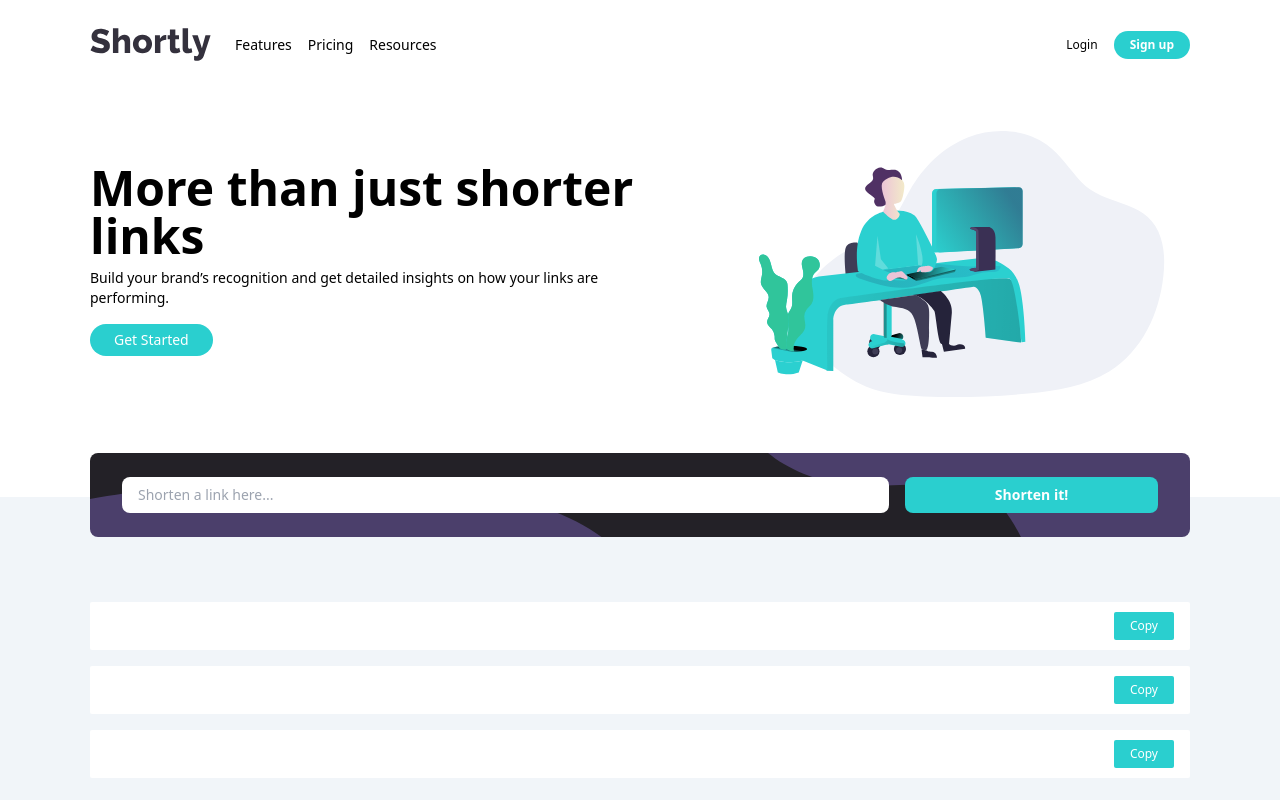
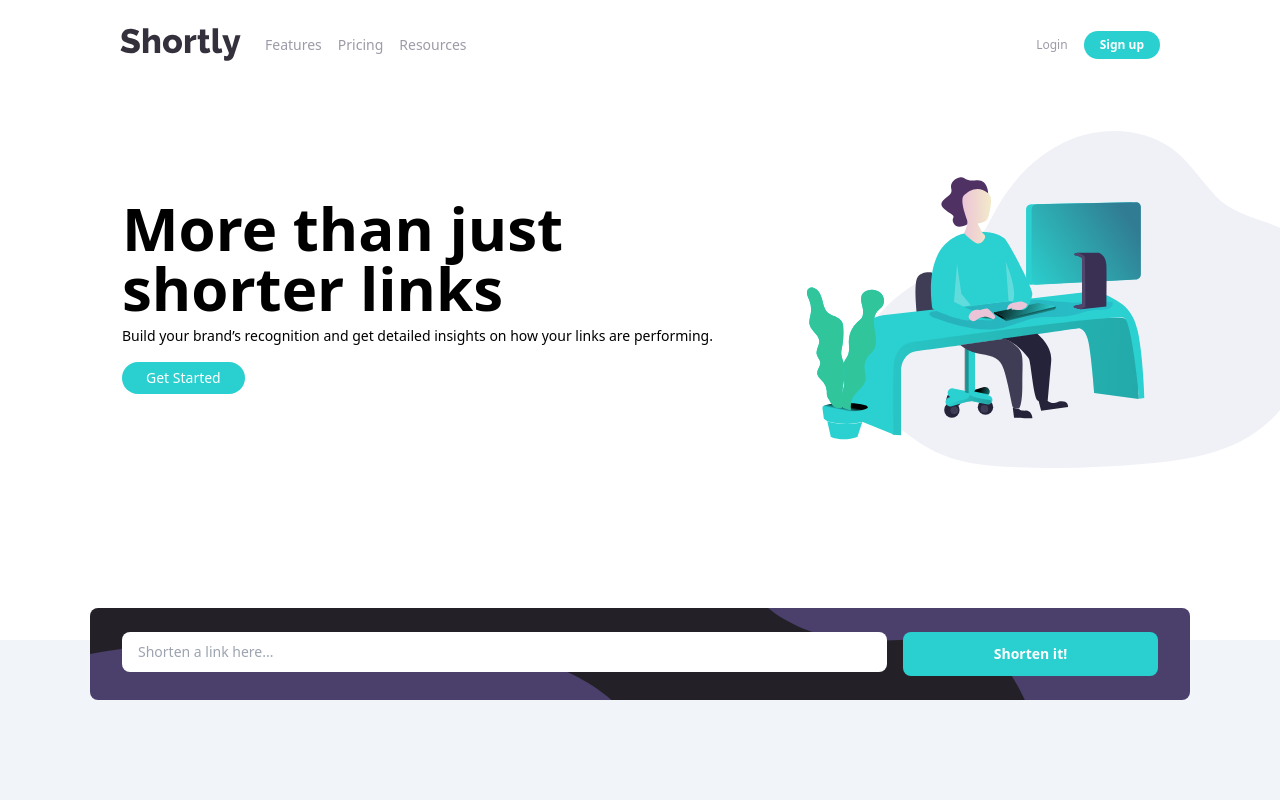
Before and after one commit to DevDiu071/URL-shortener-app, a React (Vite) app: page / in a window 1280 px wide. Shown: the top 800 px of the page. Built offline with nearby package versions, Linux system fonts and the light colour scheme.

Commit message:
final commit

```diff
--- a/src/components/App.tsx
+++ b/src/components/App.tsx
@@ -1,5 +1,3 @@
-"use client";
-
 import { useState } from "react";
 import Statistics from "./Statistics";
 import Shorten from "./Shorten";
@@ -8,20 +6,51 @@ import Nav from "./Nav";
 import Boost from "./Boost";
 import Footer from "./Footer";
 
+const apiKey = "GvvCNVWpVkcsk5Q3KZZrKPGQ3GyFVpRQMTkrrf4ORgGbMOG0sQksFkvAkMTM";
+interface UrlProps {
+  url: string;
+  shortenUrl: string;
+}
+
 function Page() {
   const [urlInput, setUrlInput] = useState("");
-  const [shortenUrl, setShortenUrl] = useState("");
+  const [urlOutPut, setUrlOutPut] = useState<UrlProps[]>([]);
+
+  const handleShorten = async () => {
+    const apiUrl = "https://api.tinyurl.com/create";
+    try {
+      const response = await fetch(apiUrl, {
+        method: "POST",
+        headers: {
+          Authorization: `Bearer ${apiKey}`,
+          "Content-Type": "application/json",
+        },
+        body: JSON.stringify({ url: urlInput, domain: "tiny.one" }),
+      });
+
+      const data = await response.json();
+      setUrlOutPut((output) => [
+        ...output,
+        { url: data.data.url, shortenUrl: data.data.tiny_url },
+      ]);
+      setUrlInput("");
+    } catch (err) {
+      alert("Oops! something went wrong, please try again");
+      console.error(err);
+    }
+  };
+
   return (
     <div className="overflow-hidden">
       <Nav />
       <Home />
-      <Shorten urlInput={urlInput} setUrlInput={setUrlInput} />
-
-      <Statistics
+      <Shorten
         urlInput={urlInput}
         setUrlInput={setUrlInput}
-        shortenUrl={shortenUrl}
+        handleShorten={handleShorten}
       />
+
+      <Statistics urlOutPut={urlOutPut} />
       <Boost />
       <Footer />
     </div>
--- a/src/components/Button.tsx
+++ b/src/components/Button.tsx
@@ -1,7 +1,7 @@
 function Button() {
   return (
     <div className="flex justify-center my-8 tablet:my-4">
-      <button className="text-xl bg-cyan py-3 px-10 text-white rounded-3xl tablet:py-1.5 tablet:px-6 tablet:text-sm">
+      <button className="text-xl bg-cyan hover:bg-light-cyan transition-all py-3 px-10 text-white rounded-3xl tablet:py-1.5 tablet:px-6 tablet:text-sm">
         Get Started
       </button>
     </div>
--- a/src/components/Home.tsx
+++ b/src/components/Home.tsx
@@ -1,29 +1,28 @@
 function Home() {
   return (
-    <div className="mx-5 tablet:mx-10 laptop:mx-[60px] desktop:mx-[90px] flex flex-col tablet:flex-row tablet:mt-[30px] desktop:gap-x-10 items-center">
+    <div className="mx-5 tablet:mx-10 laptop:mx-[60px] desktop:mx-[90px] flex flex-col tablet:flex-row tablet:mt-[30px] desktop:gap-x-10 items-center laptop:mb-[100px]">
       <img
         src="/images/illustration-working.svg"
-        width={600}
-        height={300}
+        width={700}
         alt="illustratino working"
-        className="mt-10 ml-10 mb-10 tablet:order-2 tablet:hidden"
+        className="mt-10 ml-10 mb-10 tablet:order-2 tablet:hidden mr-0"
       />
       <img
         src="/images/illustration-working.svg"
-        width={370}
-        height={180}
+        width={500}
+        height={200}
         alt="illustratino working"
-        className="mt-10 ml-10 mb-10 tablet:order-2 hidden desktop:hidden tablet:block tablet:-mr-10"
+        className="mt-10 ml-10 mb-10 tablet:order-2 hidden desktop:hidden tablet:block tablet:-mr-[200px]"
       />
       <img
         src="/images/illustration-working.svg"
-        width={650}
+        width={1000}
         height={350}
         alt="illustratino working"
-        className="mt-10 ml-10 mb-10 tablet:order-2 desktop:overflow-x-hidden desktop:-mr-[140px] hidden desktop:block tablet:-mr-10"
+        className="mt-10 ml-10 mb-10 tablet:order-2 desktop:overflow-x-hidden desktop:-mr-[340px] hidden desktop:block tablet:-mr-10"
       />
-      <div className="tablet:order-1">
-        <h1 className="text-5xl font-bold desktop:text-5xl text-center tablet:text-left my-4 tablet:text-3xl tablet:my-2">
+      <div className="tablet:order-1 ml-8">
+        <h1 className="text-4xl font-bold desktop:text-6xl text-center tablet:text-left my-4 tablet:text-4xl tablet:my-2">
           More than just shorter links
         </h1>
         <p className="text-xl text-center tablet:text-left mt-4 tablet:text-sm tablet:mt-1">
--- a/src/components/Nav.tsx
+++ b/src/components/Nav.tsx
@@ -1,9 +1,5 @@
-"use client";
-
-import Image from "next/image";
 import { FiMenu } from "react-icons/fi";
 import { IoMdClose } from "react-icons/io";
-import Button from "./Button";
 import clsx from "clsx";
 import { useState } from "react";
 
@@ -15,11 +11,11 @@ function Nav() {
   }
 
   return (
-    <nav className=" my-4 mt-7 mx-5 relative tablet:mx-10 laptop:mx-[60px] desktop:mx-[90px]">
+    <nav className=" my-4 mt-7 mx-5 relative tablet:mx-10 laptop:mx-[60px] desktop:mx-[120px]">
       <div className="flex justify-between items-center ">
         <div className="tablet:flex tablet:items-center">
           <img src="/images/logo.svg" width={121} height={33} alt="logo" />
-          <ul className="tablet:flex tablet:items-center tablet:gap-x-4 tablet:ml-6 tablet:text-sm hidden">
+          <ul className="tablet:flex text-grayishviolet tablet:items-center tablet:gap-x-4 tablet:ml-6 tablet:text-sm hidden">
             <li>
               <a href="#">Features</a>
             </li>
@@ -34,17 +30,19 @@ function Nav() {
         <div className="tablet:flex tablet:gap-x-4 tablet:items-center tablet:text-xs transition-all">
           {!menuOpen && (
             <FiMenu
-              className="text-4xl tablet:hidden"
+              className="text-4xl transition-all tablet:hidden"
               onClick={() => handleMenu()}
             />
           )}
           {menuOpen && (
             <IoMdClose
-              className="text-4xl tablet:hidden"
+              className="text-4xl transition-all tablet:hidden"
               onClick={() => handleMenu()}
             />
           )}
-          <button className=" hidden tablet:block">Login</button>
+          <button className="text-grayishviolet hidden tablet:block">
+            Login
+          </button>
           <button className=" hidden tablet:block tablet:bg-cyan tablet:text-white tablet:font-semibold tablet:py-1.5 tablet:px-4 tablet:rounded-3xl">
             Sign up
           </button>
@@ -52,8 +50,11 @@ function Nav() {
       </div>
       <div
         className={clsx(
-          "bg-darkgrayblue tablet:hidden text-white py-12 font-semibold px-4 text-center rounded-xl mt-[60px] absolute w-full top-0 right-0 m-auto",
-          { "-top-[500px] transition-all": menuOpen === false }
+          "bg-darkgrayblue tablet:hidden transition-all text-white py-12 font-semibold px-4 text-center rounded-xl mt-[55px] absolute w-full right-0 m-auto",
+          {
+            "-top-[500px] ": menuOpen === false,
+            "top-0": menuOpen,
+          }
         )}
       >
         <ul className="flex flex-col gap-y-5 text-xl border-b border-grayishviolet pb-8">
--- a/src/components/Shorten.tsx
+++ b/src/components/Shorten.tsx
@@ -1,47 +1,48 @@
-"use client";
+import clsx from "clsx";
+import { useState } from "react";
 
-import { useEffect, useState } from "react";
-import ShortenOutput from "./ShortenOutput";
-import axios from "axios";
+interface ShortenProps {
+  urlInput: string;
+  setUrlInput: React.Dispatch<React.SetStateAction<string>>;
+  handleShorten: () => void;
+}
 
-function Shorten({ urlInput, setUrlInput }) {
-  function handleUrlInput(e) {
+function Shorten({ urlInput, setUrlInput, handleShorten }: ShortenProps) {
+  const [error, setError] = useState<boolean>(false);
+
+  function handleUrlInput(e: React.FormEvent<HTMLFormElement>) {
+    if (!urlInput) {
+      setError(true);
+    } else {
+      setError(false);
+      handleShorten();
+    }
     e.preventDefault();
     console.log(urlInput);
+    console.log(error);
   }
-
-  const fetchData = async () => {
-    try {
-      const response = await fetch(
-        `https://ulvis.net/api.php?url=${urlInput}&private=1`,
-        {
-          mode: "no-cors",
-        }
-      );
-      console.log(response);
-    } catch (error) {
-      console.error("Error fetching data:", error);
-    } finally {
-    }
-  };
-
-  useEffect(() => {
-    if (urlInput.length > 0) {
-      fetchData();
-    }
-  }, [urlInput]);
 
   return (
     <>
       <form onSubmit={(e) => handleUrlInput(e)}>
-        <div className="flex tablet:mt-4 tablet:gap-x-4 tablet:flex-row tablet:items-center mx-5 tablet:mx-10  laptop:mx-[60px] desktop:mx-[90px] rounded-lg flex-col bg-[url('/images/bg-shorten-mobile.svg')] laptop:bg-[url('/images/bg-shorten-desktop.svg')] bg-cover bg-no-repeat bg-darkviolet px-8 py-6 -mb-[80px] tablet:-mb-[40px] z-50 relative">
-          <input
-            placeholder="Shorten a link here..."
-            value={urlInput}
-            onChange={(e) => setUrlInput(e.target.value)}
-            className="py-3 tablet:text-sm tablet:py-2 px-4 mb-4 tablet:mb-0 rounded-lg tablet:w-full"
-          />
-          <button className="bg-cyan py-3 tablet:py-2 tablet:text-sm tablet:w-1/3 text-xl font-bold text-white rounded-lg">
+        <div className="flex tablet:mt-4 tablet:gap-x-4 tablet:flex-row tablet:items-start mx-5 tablet:mx-10 laptop:mx-[60px] desktop:mx-[90px] rounded-lg flex-col bg-[url('/images/bg-shorten-mobile.svg')] laptop:bg-[url('/images/bg-shorten-desktop.svg')] bg-cover bg-no-repeat bg-darkviolet px-8 py-6 -mb-[80px] tablet:-mb-[60px] z-50 relative">
+          <div className="flex tablet:w-full flex-col">
+            <input
+              placeholder="Shorten a link here..."
+              value={urlInput}
+              onChange={(e) => setUrlInput(e.target.value)}
+              className={clsx(
+                "py-3 tablet:text-sm tablet:py-2.5 px-4 mb-4 tablet:mb-0 rounded-lg ",
+                { "border-2 border-red placeholder-red": error }
+              )}
+            />
+            {error && (
+              <p className="text-xs text-red font-semibold -mt-4 mb-3 sm:mb-0 sm:mt-0">
+                Please add a link
+              </p>
+            )}
+          </div>
+          <button className="bg-cyan py-3 tablet:py-2.6 tablet:text-sm tablet:w-1/3 text-xl font-bold text-white rounded-lg">
             Shorten it!
           </button>
         </div>
--- a/src/components/ShortenOutput.tsx
+++ b/src/components/ShortenOutput.tsx
@@ -1,12 +1,44 @@
-function ShortenOutput({ urlInput, shortenUrl }) {
+import clsx from "clsx";
+import { useState } from "react";
+
+interface ShortenOutPutProps {
+  copyText: string;
+  urlOutPut: {
+    url: string;
+    shortenUrl: string;
+  };
+}
+
+function ShortenOutput({ urlOutPut }: ShortenOutPutProps) {
+  const [isCopied, setIsCopied] = useState(false);
+
+  const handleCopy = async function () {
+    try {
+      await navigator.clipboard.writeText(urlOutPut.shortenUrl);
+      setIsCopied(true);
+
+      setTimeout(() => setIsCopied(false), 2000);
+    } catch (error) {
+      console.error("Failed to copy: ", error);
+    }
+  };
+
   return (
     <div className=" bg-slate-100 pb-4  ">
-      <div className="bg-white px-4 flex py-2.5 rounded-sm items-center justify-between">
-        <p className="text-sm">{urlInput}</p>
-        <div className="flex items-center gap-x-6">
-          <p className="text-sm text-cyan font-semibold">{shortenUrl}</p>
-          <button className="bg-cyan text-white px-4 py-1.5 rounded-sm text-xs">
-            Copy
+      <div className="bg-white px-4 flex flex-col gap-y-2 py-2.5 rounded-sm items-center justify-between tablet:flex-row ">
+        <p className="text-xs tablet:text-sm">{urlOutPut?.url}</p>
+        <div className="flex items-center gap-x-6 ">
+          <p className="text-sm text-cyan font-semibold">
+            {urlOutPut?.shortenUrl}
+          </p>
+          <button
+            onClick={handleCopy}
+            className={clsx(
+              "bg-cyan text-white px-4 py-1.5 rounded-sm text-xs",
+              { "bg-darkgrayblue": isCopied }
+            )}
+          >
+            {!isCopied ? "Copy" : "Copied!"}
           </button>
         </div>
       </div>
--- a/src/components/Statistics.tsx
+++ b/src/components/Statistics.tsx
@@ -1,13 +1,29 @@
 import ShortenOutput from "./ShortenOutput";
 
-function Statistics() {
+interface StatsProps {
+  // isCopied: boolean;
+  // copyText: string;
+  // handleCopy: () => Promise<void>;
+  urlOutPut: {
+    url: string;
+    shortenUrl: string;
+  }[];
+}
+
+function Statistics({ handleCopy, isCopied, urlOutPut, copyText }: StatsProps) {
   return (
     <div>
       <div className="px-5 tablet:px-10 laptop:px-[50px] desktop:px-[90px] pt-[65px] bg-slate-100 pb-[70px]">
         <div className="mt-10">
-          <ShortenOutput />
-          <ShortenOutput />
-          <ShortenOutput />
+          {urlOutPut.map((output) => (
+            <ShortenOutput
+              key={Math.random()}
+              urlOutPut={output}
+              // handleCopy={handleCopy}
+              // isCopied={isCopied}
+              copyText={copyText}
+            />
+          ))}
         </div>
         <h2 className="text-3xl font-bold text-center pt-[150px] mb-4">
           Advanced Statistics
@@ -24,7 +40,7 @@ function Statistics() {
             <img
               src="/images/icon-brand-recognition.svg"
               alt="icon"
-              className="mb-6 w-[80px] h-[80px] bg-darkgrayblue p-4 tablet:p-3 rounded-full absolute -top-10 tablet:-top-6 right-0 left-0 tablet:-left-[150px] m-auto"
+              className="mb-6 sm:w-[50px] sm:h-[50px]  w-[80px] h-[80px] bg-darkgrayblue p-4 tablet:p-3 rounded-full absolute -top-10 tablet:-top-6 right-0 left-0 tablet:-left-[150px] m-auto"
             />
             <p className="text-2xl font-bold tablet:text-left my-4 tablet:my-0  text-darkgrayblue tablet:text-xl">
               Brand Recognition
@@ -40,7 +56,7 @@ function Statistics() {
             <img
               src="/images/icon-detailed-records.svg"
               alt="icon"
-              className="mb-6 w-[80px] h-[80px] tablet:p-3 bg-darkgrayblue p-4 rounded-full absolute -top-10 tablet:-left-[150px] tablet:-top-6 right-0 left-0 m-auto"
+              className="mb-6 sm:w-[50px] sm:h-[50px] w-[80px] h-[80px] tablet:p-3 bg-darkgrayblue p-4 rounded-full absolute -top-10 tablet:-left-[150px] tablet:-top-6 right-0 left-0 m-auto"
             />
             <p className="text-3xl font-bold text-center text-darkgrayblue tablet:my-0  my-4 tablet:text-left mb-4 tablet:text-xl">
               Detailed Records
@@ -55,7 +71,7 @@ function Statistics() {
             <img
               src="/images/icon-fully-customizable.svg"
               alt="icon"
-              className="mb-6 w-[80px] h-[80px] tablet:p-3 bg-darkgrayblue p-4 rounded-full absolute -top-10 tablet:-left-[150px] tablet:-top-6 right-0 left-0 m-auto"
+              className="mb-6 sm:w-[50px] sm:h-[50px] w-[80px] h-[80px] tablet:p-3 bg-darkgrayblue p-4 rounded-full absolute -top-10 tablet:-left-[150px] tablet:-top-6 right-0 left-0 m-auto"
             />
             <p className="text-3xl tablet:text-left text-darkgrayblue font-bold text-center my-4 tablet:my-0  mb-4 tablet:text-xl">
               Fully Customizable
--- a/src/page.jsx
+++ /dev/null
@@ -1,32 +0,0 @@
-"use client";
-
-import { useState } from "react";
-import Boost from "./ui/Boost";
-import Footer from "./ui/Footer";
-import Home from "./ui/Home";
-import Nav from "./ui/Nav";
-import Shorten from "./ui/Shorten";
-import ShortenOutput from "./ui/ShortenOutput";
-import Statistics from "./ui/Statistics";
-
-function Page() {
-  const [urlInput, setUrlInput] = useState("");
-  const [shortenUrl, setShortenUrl] = useState("");
-  return (
-    <div className="overflow-hidden">
-      <Nav />
-      <Home />
-      <Shorten urlInput={urlInput} setUrlInput={setUrlInput} />
-
-      <Statistics
-        urlInput={urlInput}
-        setUrlInput={setUrlInput}
-        shortenUrl={shortenUrl}
-      />
-      <Boost />
-      <Footer />
-    </div>
-  );
-}
-
-export default Page;
--- a/tailwind.config.js
+++ b/tailwind.config.js
@@ -5,6 +5,7 @@ export default {
     extend: {
       colors: {
         cyan: "hsl(180, 66%, 49%)",
+        "light-cyan": "hsla(180, 66%, 49%, 0.808)",
         darkgrayblue: " hsl(257, 27%, 26%)",
         red: " hsl(0, 87%, 67%)",
         gray: "hsl(0, 0%, 75%)",
```
Also changed, not shown: src/components/NavBar.tsx (deleted, +0 -10 lines).
